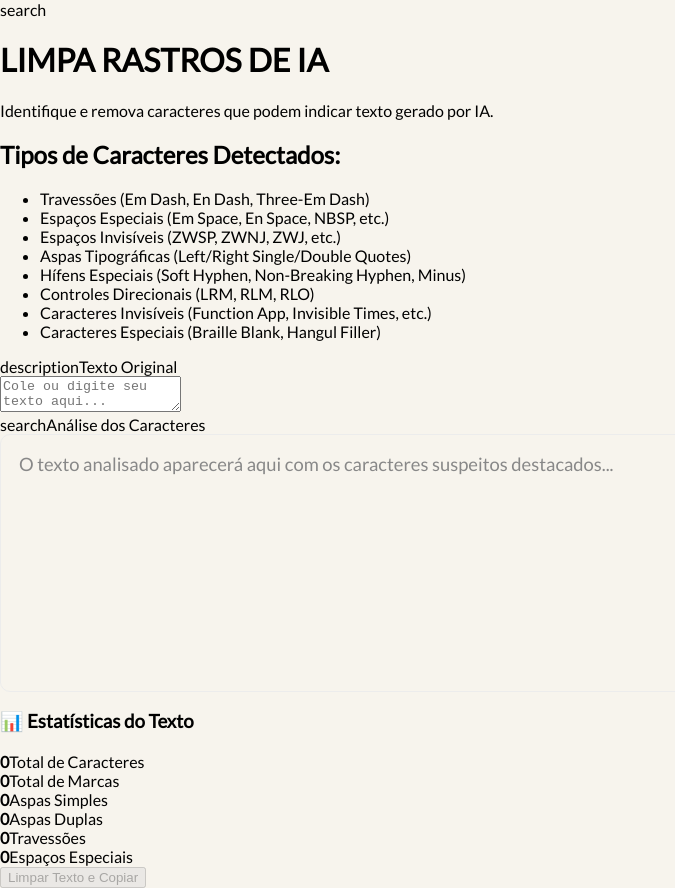
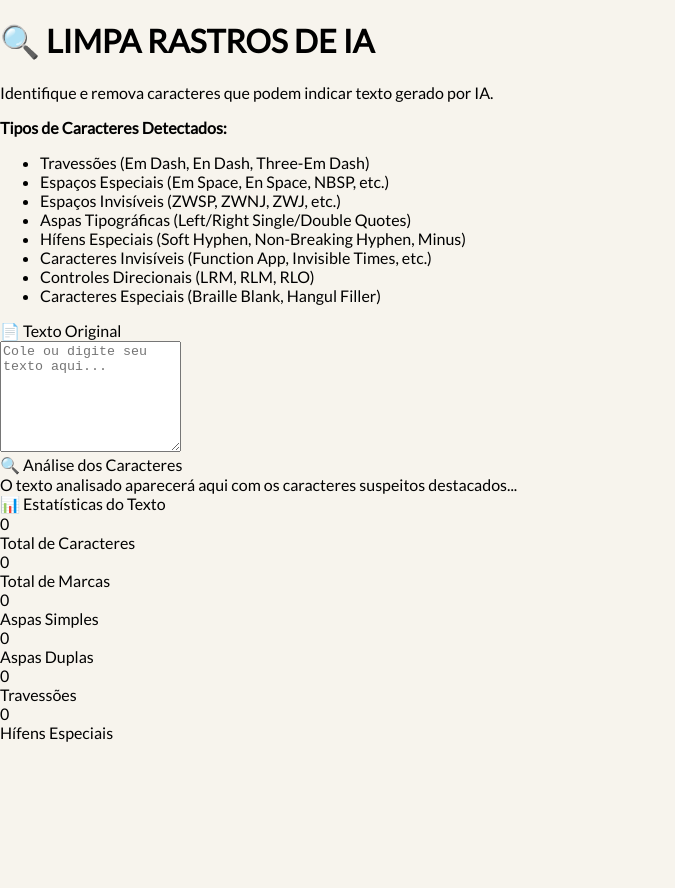
Before and after one commit to tuco-gui/semrastros, a React (Vite) app: page / in a window 1280 px wide. Shown: the whole page, without its empty margins (0-675 px from the left). After the commit the page ends 800 px from the top, so only its background shows below. Built offline with nearby package versions, Linux system fonts and the light colour scheme.

Commit message:
Update App.jsx

```diff
--- a/src/App.jsx
+++ b/src/App.jsx
@@ -1,168 +1,112 @@
 import React, { useState } from "react";
 import "./style.css";
 
-// Lista de marcas/caracteres especiais (mantenha conforme seu original)
-const marcas = [
-  { regex: /[\u2018\u2019]/g, nome: "Aspa simples tipográfica (‘ ’)" },
-  { regex: /[\u201C\u201D]/g, nome: "Aspa dupla tipográfica (“ ”)" },
-  { regex: /[\u2013]/g, nome: "En Dash (–)" },
-  { regex: /[\u2014]/g, nome: "Em Dash (—)" },
-  { regex: /[\u2026]/g, nome: "Reticências (…)" },
-  { regex: /[\u00A0]/g, nome: "Espaço Não Quebrável (NBSP)" },
-  { regex: /[\u200B-\u200D]/g, nome: "Espaço Invisível (ZWSP, ZWNJ, ZWJ)" },
-  { regex: /[\u2060]/g, nome: "Word Joiner (invisível)" },
-  { regex: /[\u202F]/g, nome: "Espaço Estreito (Narrow NBSP)" },
-  { regex: /[\uFEFF]/g, nome: "Byte Order Mark (invisível)" },
-  { regex: /[\u00AD]/g, nome: "Soft Hyphen (­)" },
-  { regex: /[\u2212]/g, nome: "Minus Matemático (−)" },
-  { regex: /[\u2010\u2011]/g, nome: "Hífen especial (‐ ‑)" },
-  { regex: /[\u2800]/g, nome: "Braille Blank (⠀)" },
-  { regex: /[\u3164]/g, nome: "Hangul Filler (ㅤ)" },
-  { regex: /[\u200E\u200F]/g, nome: "Direcionalidade (LRM, RLM)" }
-];
-
-function detectaMarcas(texto) {
-  let encontrados = [];
-  marcas.forEach((marca) => {
-    let resultado;
-    let regex = new RegExp(marca.regex);
-    while ((resultado = regex.exec(texto)) !== null) {
-      encontrados.push({
-        caractere: resultado[0],
-        nome: marca.nome,
-        posicao: resultado.index
-      });
-    }
-  });
-  return encontrados;
-}
-
-function limpaTexto(texto) {
-  let textoLimpo = texto;
-  marcas.forEach((marca) => {
-    textoLimpo = textoLimpo.replace(marca.regex, "");
-  });
-  return textoLimpo;
-}
-
 export default function App() {
   const [texto, setTexto] = useState("");
-  const [marcasDetectadas, setMarcasDetectadas] = useState([]);
-  const [textoLimpo, setTextoLimpo] = useState("");
-  const [avisocopiado, setAvisoCopiado] = useState(false);
-
-  // Detectar marcas toda vez que o texto mudar
-  React.useEffect(() => {
-    if (!texto) {
-      setMarcasDetectadas([]);
-      return;
-    }
-    setMarcasDetectadas(detectaMarcas(texto));
-  }, [texto]);
-
-  // Limpar texto e copiar ao clicar no botão
-  const handleLimpaTexto = () => {
-    const limpo = limpaTexto(texto);
-    setTextoLimpo(limpo);
-    navigator.clipboard.writeText(limpo);
-    setAvisoCopiado(true);
-    setTimeout(() => setAvisoCopiado(false), 2000);
-  };
 
   return (
     <div className="container-bg">
-      {/* Topo */}
-      <header className="header-topo">
-        <div className="logo-titulo">
-          <span className="material-icons search-icon">search</span>
-          <h1>LIMPA RASTROS DE IA</h1>
-        </div>
-        <p className="subtitulo">
+      <div className="container">
+        <h1 className="titulo-app">
+          <span role="img" aria-label="lupa">
+            🔍
+          </span>{" "}
+          LIMPA RASTROS DE IA
+        </h1>
+        <p className="subtitulo-app">
           Identifique e remova caracteres que podem indicar texto gerado por IA.
         </p>
-      </header>
 
-      {/* Legenda dos Tipos de Caracteres */}
-      <section className="tipos-caracteres-bloco">
-        <h2>Tipos de Caracteres Detectados:</h2>
-        <ul className="tipos-lista">
-          <li><span className="tag t1" /> Travessões (Em Dash, En Dash, Three-Em Dash)</li>
-          <li><span className="tag t2" /> Espaços Especiais (Em Space, En Space, NBSP, etc.)</li>
-          <li><span className="tag t3" /> Espaços Invisíveis (ZWSP, ZWNJ, ZWJ, etc.)</li>
-          <li><span className="tag t4" /> Aspas Tipográficas (Left/Right Single/Double Quotes)</li>
-          <li><span className="tag t5" /> Hífens Especiais (Soft Hyphen, Non-Breaking Hyphen, Minus)</li>
-          <li><span className="tag t6" /> Controles Direcionais (LRM, RLM, RLO)</li>
-          <li><span className="tag t7" /> Caracteres Invisíveis (Function App, Invisible Times, etc.)</li>
-          <li><span className="tag t8" /> Caracteres Especiais (Braille Blank, Hangul Filler)</li>
+        {/* Tipos de Caracteres Detectados */}
+        <div className="tipos-caracteres">
+          <b>Tipos de Caracteres Detectados:</b>
+          <ul>
+            <li className="cor-vermelho">
+              <span className="badge vermelho" /> Travessões (Em Dash, En Dash, Three-Em Dash)
+            </li>
+            <li className="cor-azul">
+              <span className="badge azul" /> Espaços Especiais (Em Space, En Space, NBSP, etc.)
+            </li>
+            <li className="cor-laranja">
+              <span className="badge laranja" /> Espaços Invisíveis (ZWSP, ZWNJ, ZWJ, etc.)
+            </li>
+            <li className="cor-roxo">
+              <span className="badge roxo" /> Aspas Tipográficas (Left/Right Single/Double Quotes)
+            </li>
+            <li className="cor-rosa">
+              <span className="badge rosa" /> Hífens Especiais (Soft Hyphen, Non-Breaking Hyphen, Minus)
+            </li>
+            <li className="cor-verde">
+              <span className="badge verde" /> Caracteres Invisíveis (Function App, Invisible Times, etc.)
+            </li>
+            <li className="cor-ciano">
+              <span className="badge ciano" /> Controles Direcionais (LRM, RLM, RLO)
+            </li>
+            <li className="cor-amarelo">
+              <span className="badge amarelo" /> Caracteres Especiais (Braille Blank, Hangul Filler)
+            </li>
           </ul>
-      </section>
+        </div>
 
-      {/* Duas caixas lado a lado */}
-      <main className="caixas-area">
+        {/* Caixas lado a lado */}
+        <div className="caixas-flex">
+          {/* Texto original */}
           <div className="caixa-texto">
             <div className="caixa-titulo">
-            <span className="material-icons">description</span>
-            <span>Texto Original</span>
+              <span role="img" aria-label="documento">📄</span> Texto Original
             </div>
             <textarea
-            className="text-area"
+              className="textarea-app"
               placeholder="Cole ou digite seu texto aqui..."
               value={texto}
-            onChange={e => {
-              setTexto(e.target.value);
-              setTextoLimpo("");
-              setAvisoCopiado(false);
-            }}
+              onChange={e => setTexto(e.target.value)}
+              rows={7}
             />
           </div>
+
+          {/* Análise dos caracteres */}
           <div className="caixa-texto">
             <div className="caixa-titulo">
-            <span className="material-icons">search</span>
-            <span>Análise dos Caracteres</span>
+              <span role="img" aria-label="lupa">🔍</span> Análise dos Caracteres
             </div>
-          <div className="analise-box">
-            {texto ? (
-              marcasDetectadas.length ? (
-                <ul className="lista-marcas">
-                  {marcasDetectadas.map((m, i) => (
-                    <li key={i}>
-                      <b>{m.caractere}</b> <span className="desc">{m.nome}</span> <span className="pos">Posição: {m.posicao}</span>
-                    </li>
-                  ))}
-                </ul>
-              ) : (
-                <span>Nenhuma marca suspeita encontrada.</span>
-              )
-            ) : (
-              <span className="analise-placeholder">
+            <div className="caixa-analise">
               O texto analisado aparecerá aqui com os caracteres suspeitos destacados...
-              </span>
-            )}
             </div>
           </div>
-      </main>
+        </div>
 
-      {/* Estatísticas */}
-      <section className="estatisticas">
-        <h3>📊 Estatísticas do Texto</h3>
-        <div className="estat-cards">
-          <div className="estat-card"><b>{texto.length}</b><span>Total de Caracteres</span></div>
-          <div className="estat-card"><b>{marcasDetectadas.length}</b><span>Total de Marcas</span></div>
-          <div className="estat-card"><b>{marcasDetectadas.filter(m => m.nome.includes("Aspa simples")).length}</b><span>Aspas Simples</span></div>
-          <div className="estat-card"><b>{marcasDetectadas.filter(m => m.nome.includes("Aspa dupla")).length}</b><span>Aspas Duplas</span></div>
-          <div className="estat-card"><b>{marcasDetectadas.filter(m => m.nome.includes("Em Dash") || m.nome.includes("En Dash")).length}</b><span>Travessões</span></div>
-          <div className="estat-card"><b>{marcasDetectadas.filter(m => m.nome.includes("Espaço Não Quebrável") || m.nome.includes("NBSP")).length}</b><span>Espaços Especiais</span></div>
+        {/* Estatísticas do Texto */}
+        <div className="caixa-estatisticas">
+          <div className="estatisticas-titulo">
+            <span role="img" aria-label="gráfico">📊</span> Estatísticas do Texto
           </div>
-      </section>
-
-      {/* Botão Limpar e copiar */}
-      <div className="botoes-area">
-        <button className="btn-limpar" onClick={handleLimpaTexto} disabled={!texto}>
-          Limpar Texto e Copiar
-        </button>
-        {avisocopiado && (
-          <span className="aviso-copiado">Texto limpo copiado para a área de transferência!</span>
-        )}
+          <div className="estatisticas-flex">
+            <div className="estatistica-box">
+              <div className="estatistica-valor">0</div>
+              <div className="estatistica-label">Total de Caracteres</div>
+            </div>
+            <div className="estatistica-box">
+              <div className="estatistica-valor">0</div>
+              <div className="estatistica-label">Total de Marcas</div>
+            </div>
+            <div className="estatistica-box">
+              <div className="estatistica-valor">0</div>
+              <div className="estatistica-label">Aspas Simples</div>
+            </div>
+            <div className="estatistica-box">
+              <div className="estatistica-valor">0</div>
+              <div className="estatistica-label">Aspas Duplas</div>
+            </div>
+            <div className="estatistica-box">
+              <div className="estatistica-valor">0</div>
+              <div className="estatistica-label">Travessões</div>
+            </div>
+            <div className="estatistica-box">
+              <div className="estatistica-valor">0</div>
+              <div className="estatistica-label">Hífens Especiais</div>
+            </div>
+          </div>
+        </div>
       </div>
     </div>
   );
```
Lines whose indentation alone changed are shown as unchanged.
